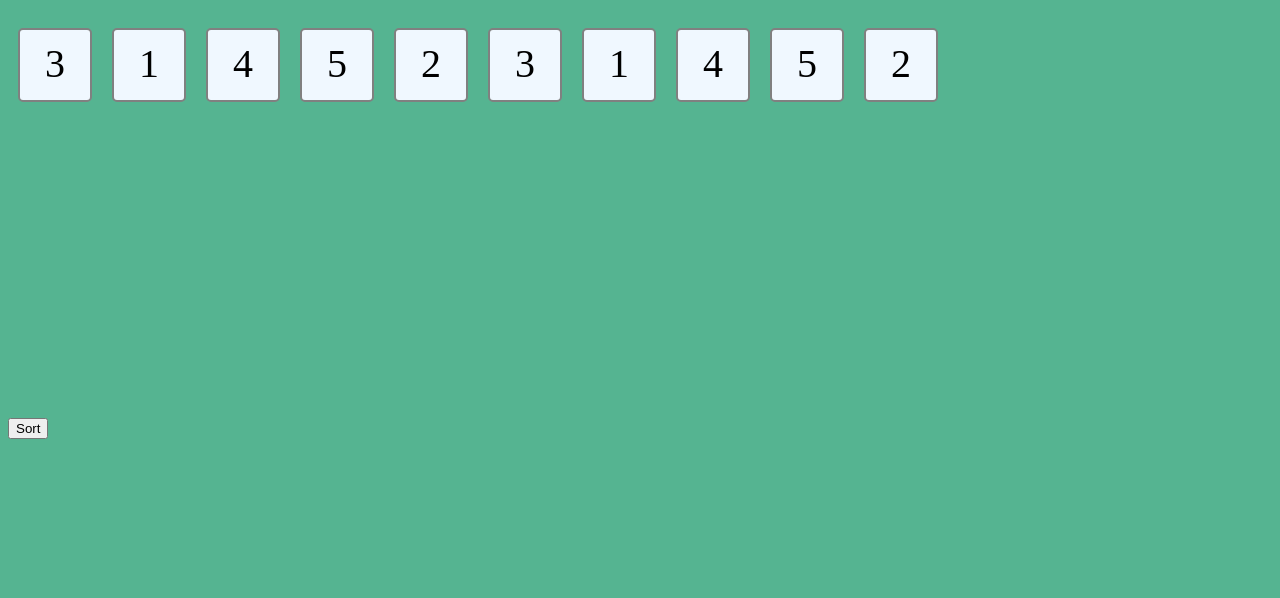
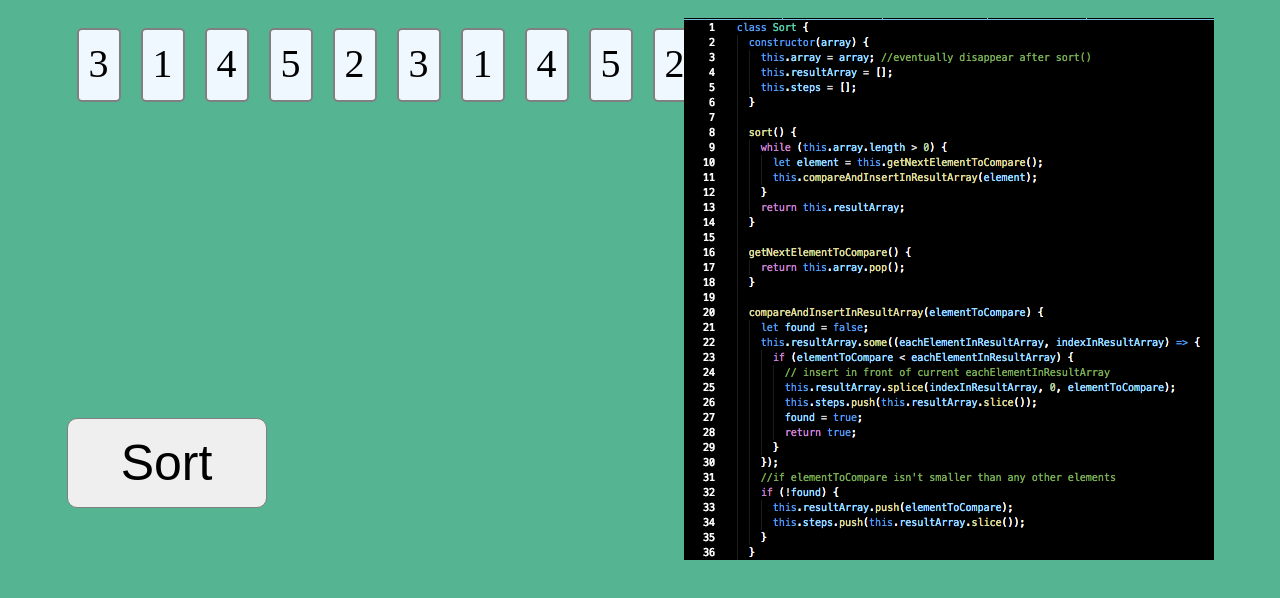
Before and after one commit to kimikomotoyama/visualize-insertion-sort-algorithm, a website with bundled scripts: page index.html in a window 1280 px wide. Shown: the part 120-718 px from the top of the page. Built offline with nearby package versions, Linux system fonts and the light colour scheme.

Commit message:
visualization mvp

```diff
--- a/index.html
+++ b/index.html
@@ -11,17 +11,16 @@
 
 <body>
   <div id="title"></div>
-
-  <div class="elementsContainer">
-    <div class="elements"></div>
-    <div class="sortedElements"></div>
+  <div class="entireContainer">
+    <div class="elementsContainer">
+      <div class="elements"></div>
+      <div class="sortedElements"></div>
+      <button>Sort</button>
+    </div>
+    <div class ="codeContainer">
+      <img src="../src/code.png">
+    </div>
   </div>
-  <button>Sort</button>
-  <!-- <form>
-    <label for="name">Name</label>
-    <input type="text" id="name" placeholder="Engineering?"></input>
-    <input type="submit"></input>
-  </form> -->
   <!--
     Where is this public/bundle.js file coming from?
     You don't need to look too deeply into it, but it comes
--- a/public/bundle.js
+++ b/public/bundle.js
@@ -192,11 +192,6 @@
         // console.log('What is an event?', event);
       }
 
-      // const form = document.querySelector("form");
-      // document.addEventListener("DOMContentLoaded", () => {
-      //   form.onsubmit = changeTitle;
-      // });
-
       /***/
     },
     /* 1 */
@@ -298,7 +293,7 @@
       // module
       exports.push([
         module.i,
-        "body {\n  background-color: #55b491;\n}\n\n.fadeout {\n  animation: fadeOut 1s;\n  animation-fill-mode: both;\n}\n@keyframes fadeOut {\n  0% {\n    opacity: 1;\n  }\n  100% {\n    opacity: 0;\n  }\n}\n\n.elements,\n.sortedElements {\n  display: flex;\n  height: 200px;\n}\n\n.element {\n  border: 2px solid gray;\n  border-radius: 5px;\n  width: 50px;\n  height: 50px;\n  margin: 10px;\n  padding: 10px;\n  text-align: center;\n  font-size: 40px;\n  background-color: aliceblue;\n}\n\n.highlightElement {\n  background-color: coral;\n}\n",
+        "body {\n  background-color: #55b491;\n}\n\n.fadeout {\n  animation: fadeOut 1s;\n  animation-fill-mode: both;\n}\n@keyframes fadeOut {\n  0% {\n    opacity: 1;\n  }\n  100% {\n    opacity: 0;\n  }\n}\n\n.entireContainer {\n  display: flex;\n  justify-content: space-around;\n}\n\nbutton {\n  display: inline-block;\n  width: 200px;\n  height: 90px;\n  border: 1px solid gray;\n  border-radius: 10px;\n  font-size: 50px;\n}\n\nbutton:hover {\n  background-color: darkgray;\n}\n\n.elements,\n.sortedElements {\n  display: flex;\n  height: 200px;\n  width: 500px;\n}\n\n.element {\n  border: 2px solid gray;\n  border-radius: 5px;\n  width: 50px;\n  height: 50px;\n  margin: 10px;\n  padding: 10px;\n  text-align: center;\n  font-size: 40px;\n  background-color: aliceblue;\n}\n\n.highlightElement {\n  background-color: coral;\n}\n",
         "",
       ]);
 
--- a/src/index.css
+++ b/src/index.css
@@ -15,10 +15,29 @@ body {
   }
 }
 
+.entireContainer {
+  display: flex;
+  justify-content: space-around;
+}
+
+button {
+  display: inline-block;
+  width: 200px;
+  height: 90px;
+  border: 1px solid gray;
+  border-radius: 10px;
+  font-size: 50px;
+}
+
+button:hover {
+  background-color: darkgray;
+}
+
 .elements,
 .sortedElements {
   display: flex;
   height: 200px;
+  width: 500px;
 }
 
 .element {
--- a/src/index.js
+++ b/src/index.js
@@ -112,8 +112,3 @@ function changeTitle(event) {
   event.preventDefault();
   // console.log('What is an event?', event);
 }
-
-// const form = document.querySelector("form");
-// document.addEventListener("DOMContentLoaded", () => {
-//   form.onsubmit = changeTitle;
-// });
```
Also changed, not shown: src/code.png (added).
